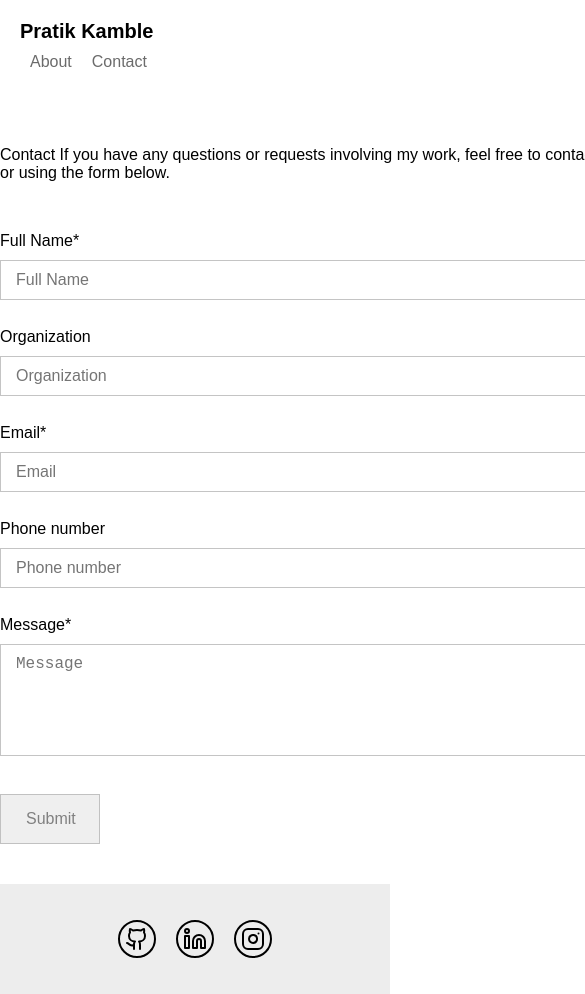
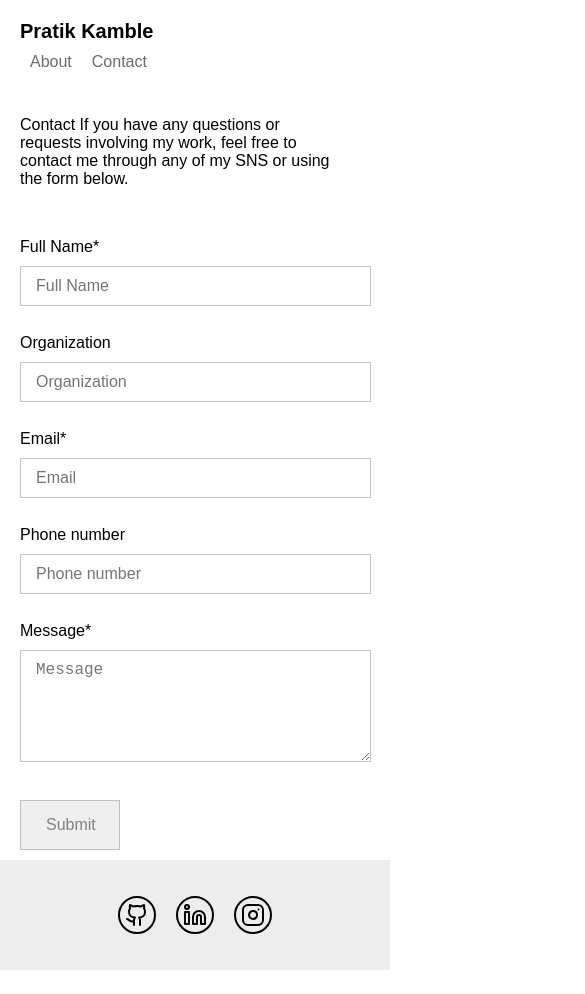
Before and after one commit to Pratik-z005/portfolio, a React (Vite) app: page /contact in a window 390 px wide. Shown: the top 994 px of the page, 585 px wide, since content can reach past the window. After the commit the page ends 970 px from the top, so only its background shows below. Built offline with nearby package versions, Linux system fonts and the light colour scheme.

Commit message:
contact page css

```diff
--- a/src/pages/ContactPage.jsx
+++ b/src/pages/ContactPage.jsx
@@ -13,7 +13,7 @@ const ContactPage = () => {
       <Navbar />
       <form className={css.container}>
         <div className={css.content}>
-          <p>
+          <p className={css.contactInfo}>
             Contact If you have any questions or requests involving my work,
             feel free to contact me through any of my SNS or using the form
             below.
--- a/src/pages/ContactPage.module.css
+++ b/src/pages/ContactPage.module.css
@@ -36,3 +36,17 @@
   color: gray;
   cursor: pointer;
 }
+
+@media screen and (max-width: 900px) {
+  .container {
+    width: 90%;
+    padding: 0px 20px;
+    margin: 0px;
+  }
+  .content {
+    width: 100%;
+  }
+  .contactInfo {
+    width: 90%;
+  }
+}
```
